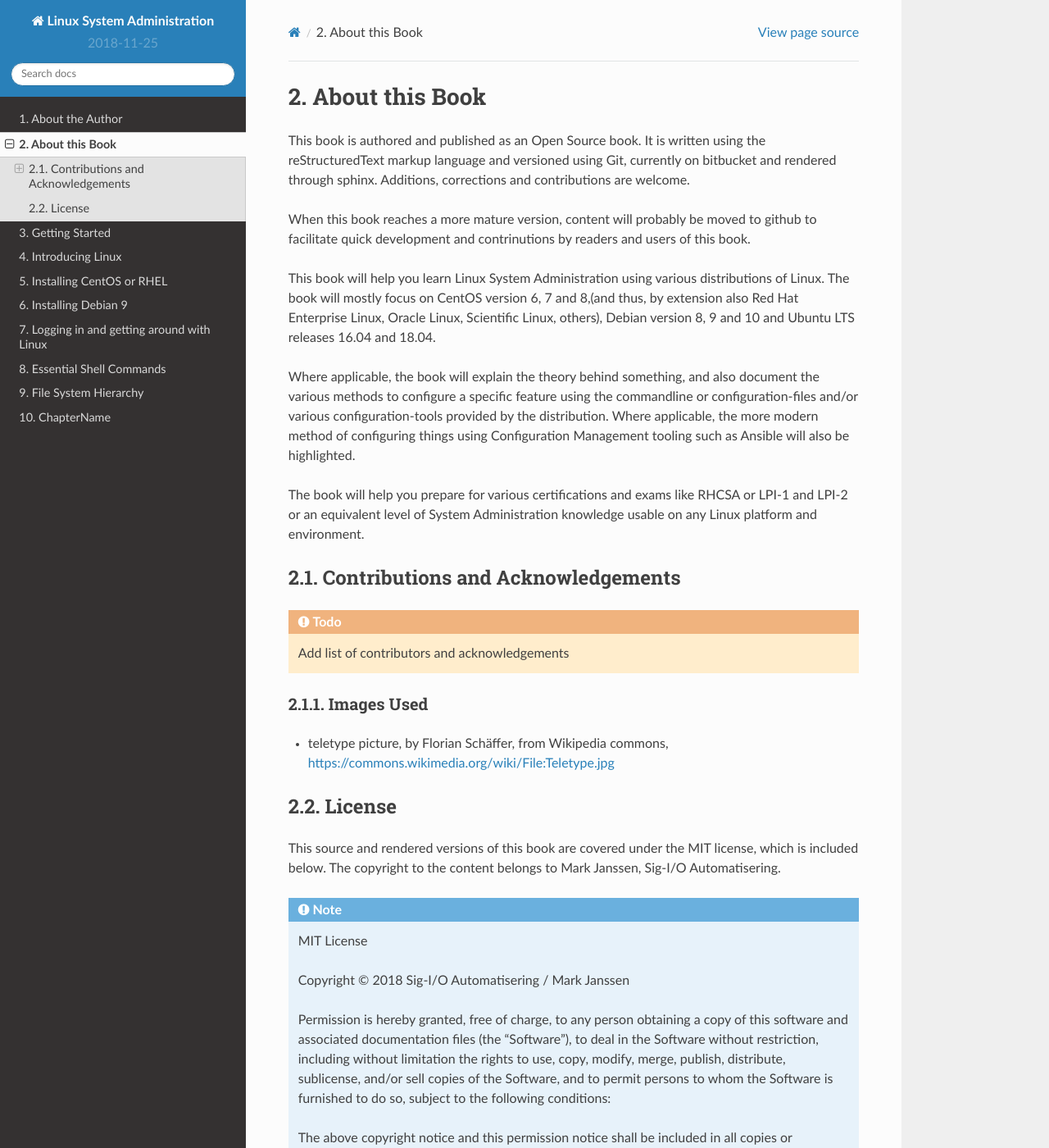
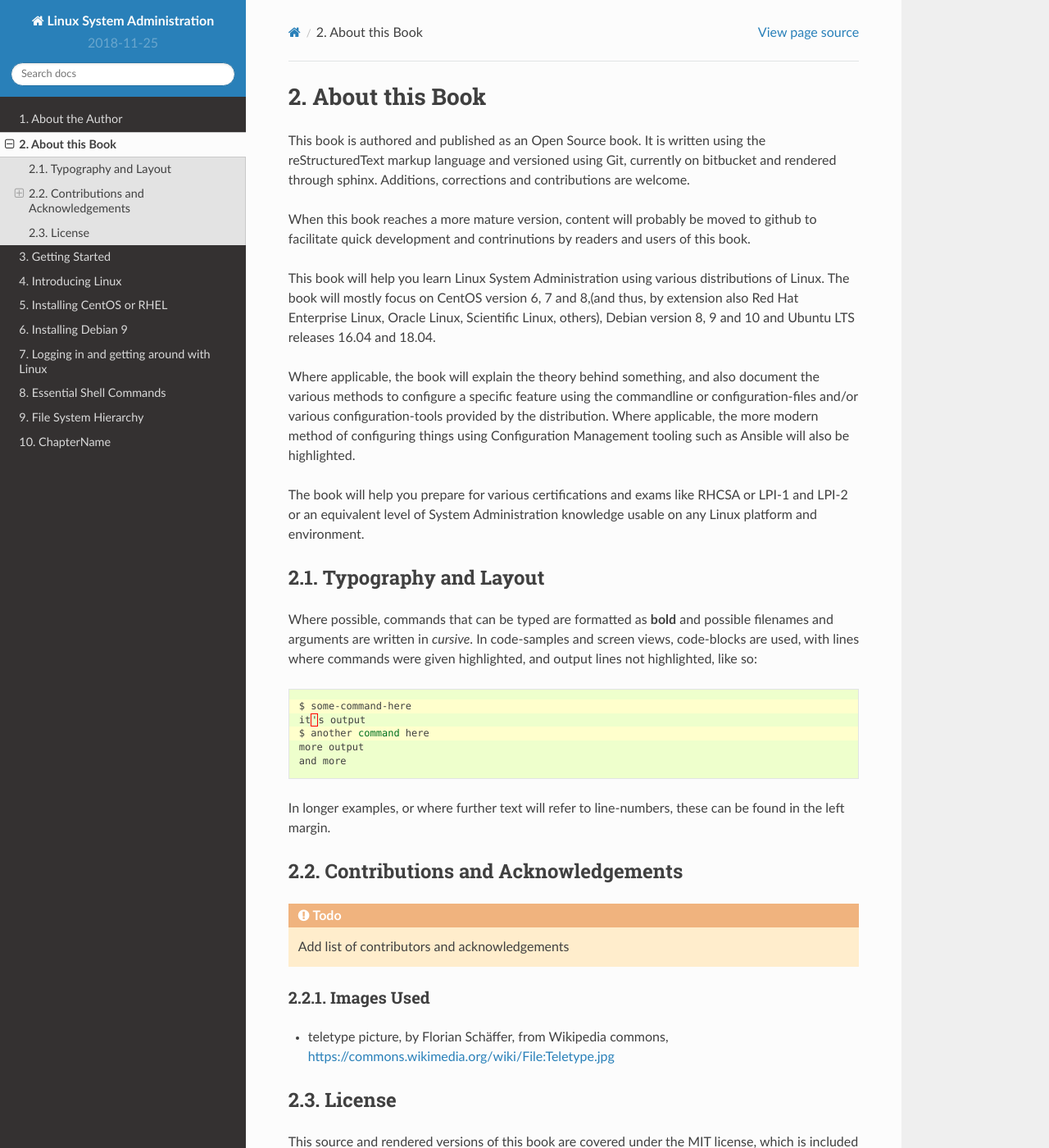
Before and after one commit to sigio/sysadminbook, a Sphinx documentation site: the page built from source/aboutbook.rst, in a window 1280 px wide and 1400 px high. Shown: the whole window at 82% size. Built offline with Sphinx 7.4.7 and the Read the Docs theme 2.0.0, drawn with Linux system fonts in a browser that asks for light colours.

Commit message:
Typography section

```diff
--- a/source/aboutbook.rst
+++ b/source/aboutbook.rst
@@ -13,6 +13,27 @@ This book will help you learn Linux System Administration using various distribu
 Where applicable, the book will explain the theory behind something, and also document the various methods to configure a specific feature using the commandline or configuration-files and/or various configuration-tools provided by the distribution. Where applicable, the more modern method of configuring things using Configuration Management tooling such as Ansible will also be highlighted.
 
 The book will help you prepare for various certifications and exams like RHCSA or LPI-1 and LPI-2 or an equivalent level of System Administration knowledge usable on any Linux platform and environment.
+
+Typography and Layout
+---------------------
+
+Where possible, commands that can be typed are formatted as **bold** and possible
+filenames and arguments are written in *cursive*. In code-samples and screen views,
+code-blocks are used, with lines where commands were given highlighted, and output lines
+not highlighted, like so:
+
+.. code-block:: bash
+  :emphasize-lines: 1,3
+
+  $ some-command-here
+  it's output
+  $ another command here
+  more output
+  and more
+
+In longer examples, or where further text will refer to line-numbers, these can be found
+in the left margin.
+
 
 Contributions and Acknowledgements
 ----------------------------------
```
Also changed, not shown: source/installingdebian.rst (+0 -21 lines).
